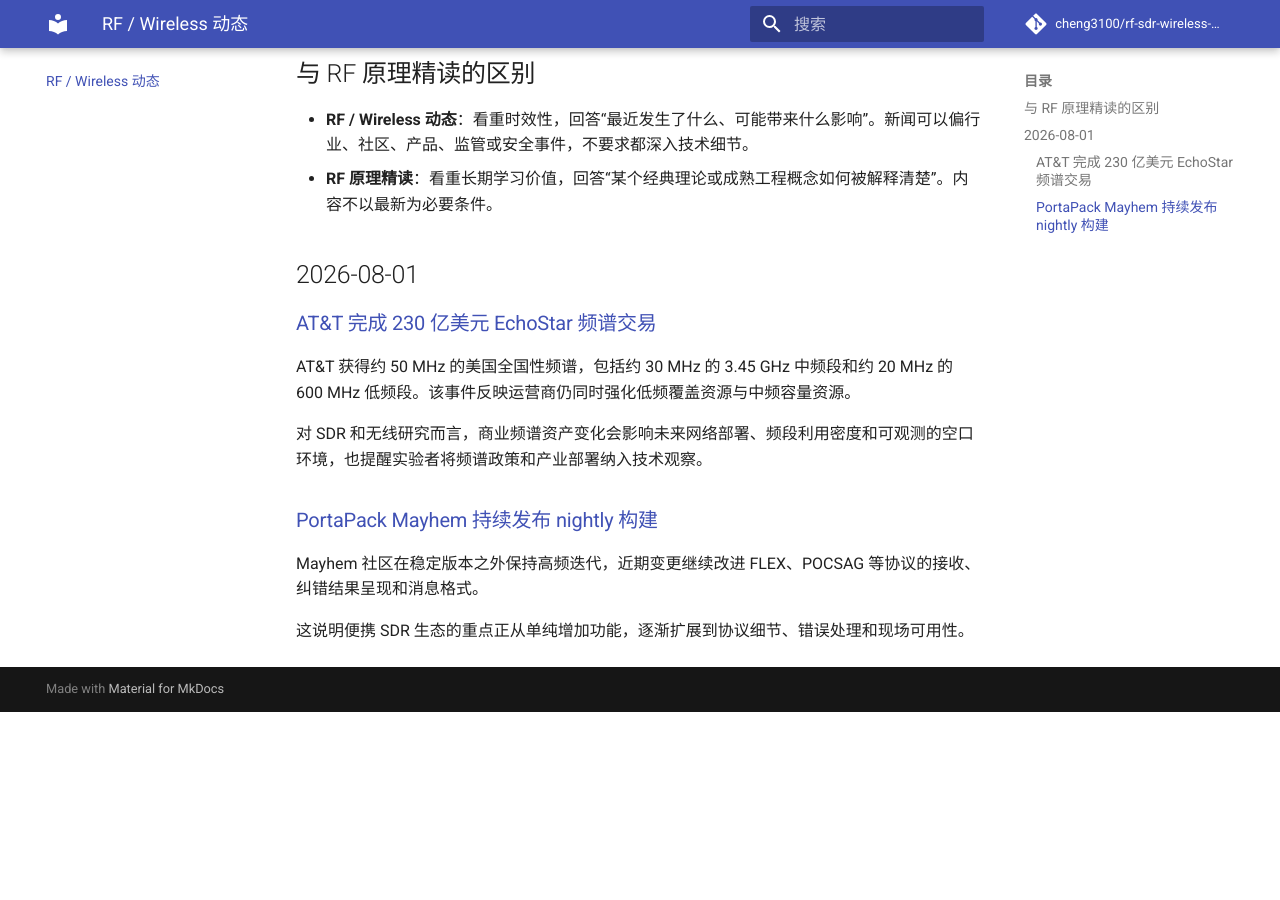
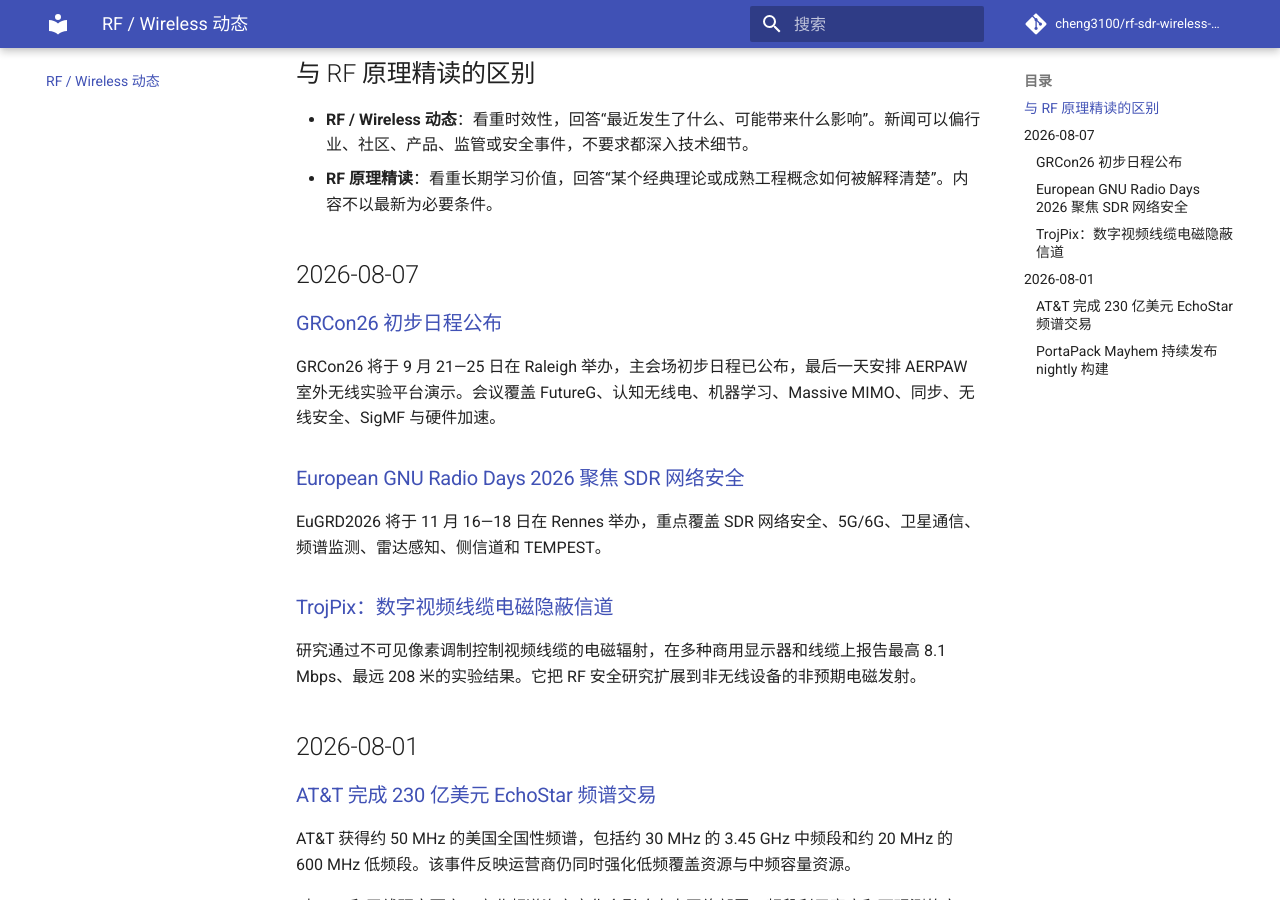
Before and after one commit to cheng3100/rf-sdr-wireless-security-digest, an MkDocs documentation site: the page built from docs/rf-wireless-news/index.md, in a window 1280 px wide and 900 px high, scrolled down 263 px. Built offline with MkDocs 1.6.1 and Material for MkDocs 9.7.7, drawn with Linux system fonts in a browser that asks for light colours; comment, search, counter and statistics services are not loaded; before the commit the page ends 975 px from its top, so only the background shows below that.

Commit message:
Add 2026-08-07 RF wireless news entries

```diff
--- a/docs/rf-wireless-news/index.md
+++ b/docs/rf-wireless-news/index.md
@@ -6,6 +6,20 @@
 
 - **RF / Wireless 动态**：看重时效性，回答“最近发生了什么、可能带来什么影响”。新闻可以偏行业、社区、产品、监管或安全事件，不要求都深入技术细节。
 - **RF 原理精读**：看重长期学习价值，回答“某个经典理论或成熟工程概念如何被解释清楚”。内容不以最新为必要条件。
+
+## 2026-08-07
+
+### [GRCon26 初步日程公布](https://events.gnuradio.org/event/28/overview)
+
+GRCon26 将于 9 月 21—25 日在 Raleigh 举办，主会场初步日程已公布，最后一天安排 AERPAW 室外无线实验平台演示。会议覆盖 FutureG、认知无线电、机器学习、Massive MIMO、同步、无线安全、SigMF 与硬件加速。
+
+### [European GNU Radio Days 2026 聚焦 SDR 网络安全](https://www.gnuradio.org/news/2026-07-04-EuGRD26-announce/)
+
+EuGRD2026 将于 11 月 16—18 日在 Rennes 举办，重点覆盖 SDR 网络安全、5G/6G、卫星通信、频谱监测、雷达感知、侧信道和 TEMPEST。
+
+### [TrojPix：数字视频线缆电磁隐蔽信道](https://www.usenix.org/conference/usenixsecurity26/presentation/zhang-guoming)
+
+研究通过不可见像素调制控制视频线缆的电磁辐射，在多种商用显示器和线缆上报告最高 8.1 Mbps、最远 208 米的实验结果。它把 RF 安全研究扩展到非无线设备的非预期电磁发射。
 
 ## 2026-08-01
 
```
